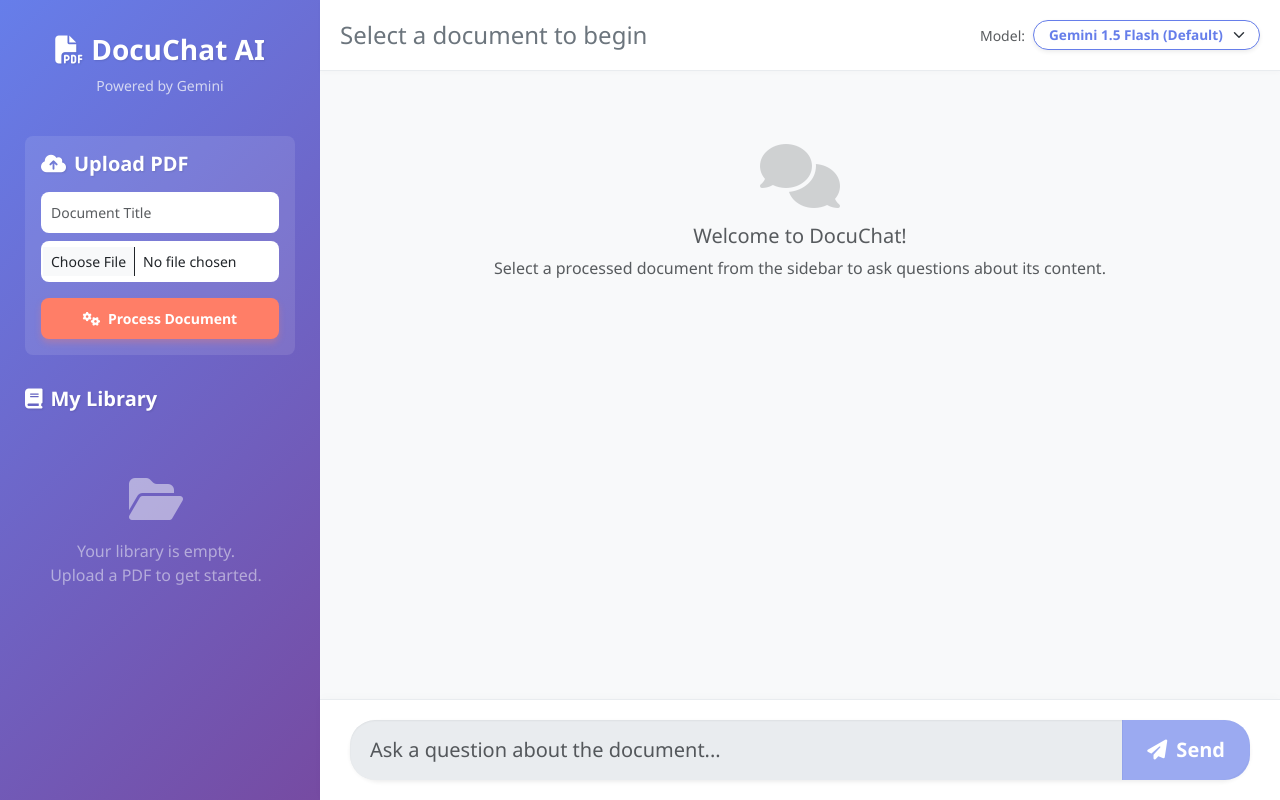
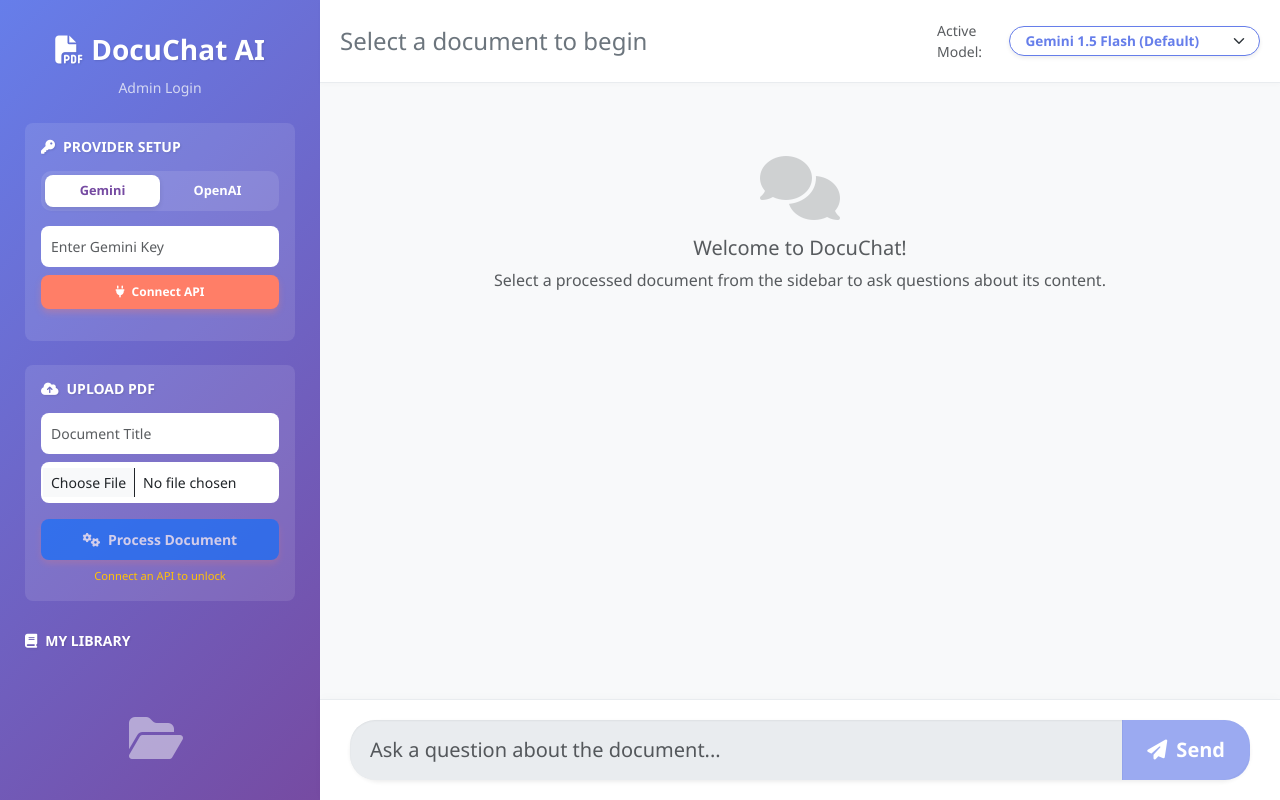
Before and after one commit to Devn913/Simple_RAG, a Django app: page / in a window 1280 px wide. Run offline with Django 5.2, Linux system fonts and the light colour scheme; data that the repository does not hold is empty.

Commit message:
Feature: add admin login, toggle-based API key setup, and support for OpenAI

```diff
--- a/chat/templates/chat/index.html
+++ b/chat/templates/chat/index.html
@@ -3,7 +3,7 @@
 <head>
     <meta charset="UTF-8">
     <meta name="viewport" content="width=device-width, initial-scale=1.0">
-    <title>PDF Chat with Gemini</title>
+    <title>PDF Chat with Gemini & OpenAI</title>
     <link href="https://cdn.jsdelivr.net/npm/bootstrap@5.3.0/dist/css/bootstrap.min.css" rel="stylesheet">
     <link rel="stylesheet" href="https://cdnjs.cloudflare.com/ajax/libs/font-awesome/6.4.0/css/all.min.css">
     <style>
@@ -151,6 +151,30 @@
             color: #667eea;
             font-weight: 600;
         }
+
+        .api-toggle {
+            display: flex;
+            background: rgba(255,255,255,0.1);
+            border-radius: 10px;
+            padding: 4px;
+            margin-bottom: 15px;
+        }
+        .api-toggle-btn {
+            flex: 1;
+            border: none;
+            background: transparent;
+            color: white;
+            padding: 6px;
+            border-radius: 8px;
+            font-size: 0.8rem;
+            font-weight: 600;
+            transition: all 0.2s;
+        }
+        .api-toggle-btn.active {
+            background: white;
+            color: #764ba2;
+            box-shadow: 0 2px 5px rgba(0,0,0,0.1);
+        }
     </style>
 </head>
 <body>
@@ -160,11 +184,52 @@
             <div class="col-md-3 col-lg-3 sidebar d-flex flex-column">
                 <div class="mb-4 text-center">
                     <h3 class="mt-2"><i class="fas fa-file-pdf me-2"></i>DocuChat AI</h3>
-                    <p class="small text-light opacity-75">Powered by Gemini</p>
+                    {% if is_admin %}
+                        <div class="d-flex align-items-center justify-content-center">
+                            <span class="badge bg-warning text-dark"><i class="fas fa-user-shield me-1"></i>Admin Mode</span>
+                            <a href="{% url 'logout' %}" class="text-light small ms-2"><i class="fas fa-sign-out-alt"></i></a>
+                        </div>
+                    {% else %}
+                        <a href="{% url 'login' %}" class="text-light small text-decoration-none opacity-75">Admin Login</a>
+                    {% endif %}
                 </div>
 
+                {% if not is_admin %}
+                <!-- API Key Section for Users -->
+                <div class="api-section bg-white bg-opacity-10 p-3 rounded-3 mb-4">
+                    <h5 class="mb-3 small text-uppercase ls-1"><i class="fas fa-key me-2"></i>Provider Setup</h5>
+
+                    <div class="api-toggle">
+                        <button onclick="toggleApi('gemini')" id="toggle-gemini" class="api-toggle-btn active">Gemini</button>
+                        <button onclick="toggleApi('openai')" id="toggle-openai" class="api-toggle-btn">OpenAI</button>
+                    </div>
+
+                    <div id="api-input-container">
+                        <input type="password" id="api-key-input" class="form-control form-control-sm mb-2" placeholder="Enter Gemini Key">
+                        <button onclick="submitKey()" id="check-key-btn" class="btn btn-primary btn-sm w-100 py-2" style="font-size: 0.75rem;">
+                            <i class="fas fa-plug me-1"></i> Connect API
+                        </button>
+                    </div>
+
+                    <div id="active-keys" class="mt-3">
+                        {% if has_gemini_key %}
+                            <div class="d-flex justify-content-between align-items-center mb-1">
+                                <span class="small"><i class="fas fa-check-circle text-success me-1"></i> Gemini Active</span>
+                                <button onclick="clearKeys()" class="btn btn-link text-light p-0 small" style="font-size: 0.65rem; text-decoration:none;">Clear</button>
+                            </div>
+                        {% endif %}
+                        {% if has_openai_key %}
+                            <div class="d-flex justify-content-between align-items-center">
+                                <span class="small"><i class="fas fa-check-circle text-success me-1"></i> OpenAI Active</span>
+                                <button onclick="clearKeys()" class="btn btn-link text-light p-0 small" style="font-size: 0.65rem; text-decoration:none;">Clear</button>
+                            </div>
+                        {% endif %}
+                    </div>
+                </div>
+                {% endif %}
+
                 <div class="upload-section bg-white bg-opacity-10 p-3 rounded-3 mb-4">
-                    <h5 class="mb-3"><i class="fas fa-cloud-upload-alt me-2"></i>Upload PDF</h5>
+                    <h5 class="mb-3 small text-uppercase ls-1"><i class="fas fa-cloud-upload-alt me-2"></i>Upload PDF</h5>
                     <form action="{% url 'upload_pdf' %}" method="post" enctype="multipart/form-data">
                         {% csrf_token %}
                         <div class="mb-2">
@@ -173,11 +238,16 @@
                         <div class="mb-3">
                             <input type="file" name="file" class="form-control form-control-sm" required id="id_file" accept=".pdf">
                         </div>
-                        <button type="submit" class="btn btn-primary w-100 btn-sm"><i class="fas fa-cogs me-1"></i> Process Document</button>
+                        <button type="submit" class="btn btn-primary w-100 btn-sm" id="upload-btn" {% if not is_admin and not has_gemini_key and not has_openai_key %}disabled{% endif %}>
+                            <i class="fas fa-cogs me-1"></i> Process Document
+                        </button>
+                        {% if not is_admin and not has_gemini_key and not has_openai_key %}
+                            <p class="text-center small text-warning mt-2 mb-0" style="font-size: 0.7rem;">Connect an API to unlock</p>
+                        {% endif %}
                     </form>
                 </div>
 
-                <h5 class="mb-3 mt-2"><i class="fas fa-book me-2"></i>My Library</h5>
+                <h5 class="mb-3 mt-2 small text-uppercase ls-1"><i class="fas fa-book me-2"></i>My Library</h5>
                 <div id="pdf-list" class="flex-grow-1 overflow-auto pe-2">
                     {% for doc in documents %}
                         <div class="pdf-item {% if doc.status == 'FAILED' %}border-danger{% endif %}" data-id="{{ doc.id }}" data-status="{{ doc.status }}">
@@ -210,10 +280,10 @@
                 <div class="chat-header d-flex justify-content-between align-items-center">
                     <h4 class="m-0 text-secondary" id="current-doc-title">Select a document to begin</h4>
                     <div class="d-flex align-items-center">
-                        <label for="model-selector" class="me-2 mb-0 small text-muted">Model:</label>
-                        <select id="model-selector" class="form-select form-select-sm shadow-sm">
+                        <label for="model-selector" class="me-2 mb-0 small text-muted">Active Model:</label>
+                        <select id="model-selector" class="form-select form-select-sm shadow-sm" style="min-width: 200px;">
                             {% for model in available_models %}
-                                <option value="{{ model.name }}" {% if model.name == "models/gemini-1.5-flash" %}selected{% endif %}>
+                                <option value="{{ model.name }}" {% if model.name == "models/gemini-1.5-flash" or model.name == "gpt-4o" %}selected{% endif %}>
                                     {{ model.display_name }}
                                 </option>
                             {% empty %}
@@ -245,6 +315,49 @@
 
     <script>
         let selectedDocId = null;
+        let activeApiType = 'gemini';
+
+        function toggleApi(type) {
+            activeApiType = type;
+            document.getElementById('toggle-gemini').classList.toggle('active', type === 'gemini');
+            document.getElementById('toggle-openai').classList.toggle('active', type === 'openai');
+            document.getElementById('api-key-input').placeholder = `Enter ${type === 'gemini' ? 'Gemini' : 'OpenAI'} Key`;
+            document.getElementById('api-key-input').value = '';
+        }
+
+        async function submitKey() {
+            const input = document.getElementById('api-key-input');
+            const key = input.value.trim();
+            if (!key) return;
+
+            const btn = document.getElementById('check-key-btn');
+            const originalText = btn.innerHTML;
+            btn.innerHTML = '<i class="fas fa-spinner fa-spin me-1"></i> Connecting...';
+            btn.disabled = true;
+
+            const formData = new FormData();
+            formData.append('key_type', activeApiType);
+            formData.append('key', key);
+
+            try {
+                const response = await fetch("{% url 'validate_api_key' %}", {
+                    method: 'POST',
+                    headers: { 'X-CSRFToken': '{{ csrf_token }}' },
+                    body: formData
+                });
+                const data = await response.json();
+                if (data.success) {
+                    location.reload();
+                } else {
+                    alert('Invalid Key: ' + data.error);
+                }
+            } catch (e) {
+                alert('Connection error');
+            } finally {
+                btn.innerHTML = originalText;
+                btn.disabled = false;
+            }
+        }
 
         document.querySelectorAll('.pdf-item').forEach(item => {
             item.addEventListener('click', function() {
@@ -282,16 +395,12 @@
             if (!query || !selectedDocId) return;
 
             const chatMessages = document.getElementById('chat-messages');
-
-            // Add user message
             const userMsgDiv = document.createElement('div');
             userMsgDiv.className = 'message user-message shadow-sm';
             userMsgDiv.innerText = query;
             chatMessages.appendChild(userMsgDiv);
-
             input.value = '';
 
-            // Add loading message
             const loadingMsgDiv = document.createElement('div');
             loadingMsgDiv.className = 'message bot-message loading shadow-sm';
             loadingMsgDiv.innerHTML = '<i class="fas fa-robot me-2 text-primary opacity-50"></i>Analyzing document';
@@ -325,10 +434,9 @@
                 chatMessages.removeChild(loadingMsgDiv);
                 const botMsgDiv = document.createElement('div');
                 botMsgDiv.className = 'message bot-message border-danger text-danger shadow-sm';
-                botMsgDiv.innerHTML = `<i class="fas fa-exclamation-triangle me-2"></i>Connection error. Please try again.`;
+                botMsgDiv.innerHTML = `<i class="fas fa-exclamation-triangle me-2"></i>Connection error.`;
                 chatMessages.appendChild(botMsgDiv);
             }
-
             chatMessages.scrollTop = chatMessages.scrollHeight;
         }
 
@@ -338,54 +446,37 @@
         });
 
         async function deleteDocument(event, docId) {
-            event.stopPropagation(); // Prevent selecting the document when clicking delete
-
-            if (!confirm('Are you sure you want to delete this document and its chat history? This action cannot be undone.')) {
-                return;
-            }
+            event.stopPropagation();
+            if (!confirm('Are you sure?')) return;
 
             const item = document.querySelector(`.pdf-item[data-id="${docId}"]`);
-            const originalOpacity = item.style.opacity;
             item.style.opacity = '0.5';
-            item.style.pointerEvents = 'none';
 
             try {
                 const response = await fetch(`/delete/${docId}/`, {
                     method: 'POST',
-                    headers: {
-                        'X-CSRFToken': '{{ csrf_token }}'
-                    }
+                    headers: { 'X-CSRFToken': '{{ csrf_token }}' }
                 });
-
                 const data = await response.json();
-
                 if (data.success) {
-                    item.style.transform = 'translateX(-20px)';
-                    item.style.opacity = '0';
-                    setTimeout(() => {
-                        item.remove();
-                        if (selectedDocId == docId) {
-                            selectedDocId = null;
-                            document.getElementById('query-input').disabled = true;
-                            document.getElementById('send-btn').disabled = true;
-                            document.getElementById('current-doc-title').innerText = 'Select a document to begin';
-                            document.getElementById('chat-messages').innerHTML = `
-                                <div class="text-center mt-5 text-muted">
-                                    <i class="fas fa-comments fa-4x mb-3 opacity-25"></i>
-                                    <h5>Welcome to DocuChat!</h5>
-                                    <p>Select a processed document from the sidebar to ask questions about its content.</p>
-                                </div>`;
-                        }
-                    }, 300);
-                } else {
-                    alert('Error: ' + (data.error || 'Failed to delete document'));
-                    item.style.opacity = originalOpacity;
-                    item.style.pointerEvents = 'auto';
+                    item.remove();
+                    if (selectedDocId == docId) location.reload();
                 }
             } catch (error) {
-                alert('Connection error. Failed to delete document.');
-                item.style.opacity = originalOpacity;
-                item.style.pointerEvents = 'auto';
+                alert('Error deleting');
+                item.style.opacity = '1';
+            }
+        }
+
+        async function clearKeys() {
+            try {
+                await fetch("{% url 'clear_keys' %}", {
+                    method: 'POST',
+                    headers: { 'X-CSRFToken': '{{ csrf_token }}' }
+                });
+                location.reload();
+            } catch (e) {
+                alert('Error clearing keys');
             }
         }
     </script>
--- a/chat/urls.py
+++ b/chat/urls.py
@@ -6,4 +6,8 @@
     path('upload/', views.upload_pdf, name='upload_pdf'),
     path('ask/', views.ask_question, name='ask_question'),
     path('delete/<int:doc_id>/', views.delete_document, name='delete_document'),
+    path('login/', views.login_view, name='login'),
+    path('logout/', views.logout_view, name='logout'),
+    path('validate-key/', views.validate_api_key, name='validate_api_key'),
+    path('clear-keys/', views.clear_keys, name='clear_keys'),
 ]
--- a/chat/views.py
+++ b/chat/views.py
@@ -1,56 +1,121 @@
 import os
 import shutil
+import logging
 from django.shortcuts import render, redirect, get_object_or_404
 from django.http import JsonResponse
+from django.contrib.auth import authenticate, login, logout
+from django.contrib.auth.decorators import login_required
+from django.views.decorators.http import require_POST
+from django.conf import settings
 from .forms import PDFUploadForm
 from .models import PDFDocument
-from .utils import process_pdf, get_answer, list_gemini_models
-from django.conf import settings
+from .utils import process_pdf, get_answer, list_gemini_models, validate_key
+
+logger = logging.getLogger(__name__)
 
 def index(request):
     documents = PDFDocument.objects.all().order_by('-uploaded_at')
     form = PDFUploadForm()
-    # Fetch available models from Gemini
-    available_models = list_gemini_models()
+
+    # Check if we should use server keys (admin logged in) or user keys
+    use_server_keys = request.user.is_authenticated
+
+    # If not admin, we might have keys in the session
+    gemini_key = request.session.get('gemini_key')
+    openai_key = request.session.get('openai_key')
+
+    available_models = list_gemini_models(api_key=None if use_server_keys else gemini_key)
+
+    # Add common OpenAI models if key is provided
+    if openai_key:
+        available_models.extend([
+            {'name': 'gpt-4o', 'display_name': 'GPT-4o'},
+            {'name': 'gpt-4-turbo', 'display_name': 'GPT-4 Turbo'},
+            {'name': 'gpt-3.5-turbo', 'display_name': 'GPT-3.5 Turbo'},
+        ])
+
     return render(request, 'chat/index.html', {
         'documents': documents,
         'form': form,
-        'available_models': available_models
+        'available_models': available_models,
+        'is_admin': request.user.is_authenticated,
+        'has_gemini_key': bool(gemini_key),
+        'has_openai_key': bool(openai_key)
     })
 
-import logging
+def login_view(request):
+    if request.method == 'POST':
+        username = request.POST.get('username')
+        password = request.POST.get('password')
+        user = authenticate(request, username=username, password=password)
+        if user is not None:
+            login(request, user)
+            return redirect('index')
+        else:
+            return render(request, 'chat/login.html', {'error': 'Invalid credentials'})
+    return render(request, 'chat/login.html')
 
-logger = logging.getLogger(__name__)
+def logout_view(request):
+    logout(request)
+    return redirect('index')
+
+@require_POST
+def validate_api_key(request):
+    key_type = request.POST.get('key_type')
+    key = request.POST.get('key')
+
+    if not key:
+        return JsonResponse({'success': False, 'error': 'Key is required'})
+
+    success, message = validate_key(key_type, key)
+    if success:
+        # Save to session
+        request.session[f'{key_type}_key'] = key
+        return JsonResponse({'success': True, 'message': message})
+    else:
+        return JsonResponse({'success': False, 'error': message})
+
+@require_POST
+def clear_keys(request):
+    request.session.pop('gemini_key', None)
+    request.session.pop('openai_key', None)
+    return JsonResponse({'success': True})
 
 def upload_pdf(request):
     if request.method == 'POST':
         form = PDFUploadForm(request.POST, request.FILES)
         if form.is_valid():
+            # Check if user has permission (admin or has provided keys)
+            gemini_key = request.session.get('gemini_key')
+            openai_key = request.session.get('openai_key')
+
+            if not request.user.is_authenticated and not (gemini_key or openai_key):
+                return redirect('index')
+
             pdf_doc = form.save()
 
-            # Ensure vector_stores directory exists
             vector_store_root = os.path.join(getattr(settings, 'DATA_DIR', settings.BASE_DIR), 'vector_stores')
             if not os.path.exists(vector_store_root):
                 os.makedirs(vector_store_root)
 
-            # Use a more robust path for the vector store
             folder_name = f"doc_{pdf_doc.id}"
             vector_store_path = os.path.join(vector_store_root, folder_name)
 
-            # Update the path in the model
             pdf_doc.vector_store_path = vector_store_path
             pdf_doc.save()
 
-            # Process the PDF (extract, chunk, embed)
             try:
-                process_pdf(pdf_doc.file.path, vector_store_path)
+                # Use server keys if admin, otherwise session keys
+                g_key = None if request.user.is_authenticated else gemini_key
+                o_key = None if request.user.is_authenticated else openai_key
+
+                process_pdf(pdf_doc.file.path, vector_store_path, gemini_key=g_key, openai_key=o_key)
                 pdf_doc.status = 'COMPLETED'
                 pdf_doc.save()
-                logger.info(f"Successfully processed PDF: {pdf_doc.title}")
             except Exception as e:
                 pdf_doc.status = 'FAILED'
                 pdf_doc.save()
-                logger.error(f"Error processing PDF '{pdf_doc.title}': {str(e)}")
+                logger.error(f"Error processing PDF: {str(e)}")
 
             return redirect('index')
     return redirect('index')
@@ -61,52 +126,41 @@
         doc_id = request.POST.get('doc_id')
         model_name = request.POST.get('model_name')
 
+        gemini_key = request.session.get('gemini_key')
+        openai_key = request.session.get('openai_key')
+
+        if not request.user.is_authenticated and not (gemini_key or openai_key):
+            return JsonResponse({'error': 'Please provide an API key first'}, status=401)
+
         if not query or not doc_id:
             return JsonResponse({'error': 'Missing query or document selection'}, status=400)
 
         try:
             pdf_doc = PDFDocument.objects.get(id=doc_id)
             if not pdf_doc.vector_store_path or not os.path.exists(pdf_doc.vector_store_path):
-                return JsonResponse({'error': 'Vector store not found for this document'}, status=404)
+                return JsonResponse({'error': 'Vector store not found'}, status=404)
 
-            # Pass the selected model_name to get_answer
-            answer = get_answer(query, pdf_doc.vector_store_path, model_name=model_name)
+            g_key = None if request.user.is_authenticated else gemini_key
+            o_key = None if request.user.is_authenticated else openai_key
+
+            answer = get_answer(query, pdf_doc.vector_store_path, model_name=model_name, gemini_key=g_key, openai_key=o_key)
             return JsonResponse({'answer': answer})
-        except PDFDocument.DoesNotExist:
-            return JsonResponse({'error': 'Document not found'}, status=404)
         except Exception as e:
-            logger.error(f"Error in ask_question: {str(e)}")
             return JsonResponse({'error': str(e)}, status=500)
 
-    return JsonResponse({'error': 'Invalid request method'}, status=405)
+    return JsonResponse({'error': 'Invalid method'}, status=405)
 
+@require_POST
 def delete_document(request, doc_id):
-    if request.method == 'POST':
-        try:
-            pdf_doc = get_object_or_404(PDFDocument, id=doc_id)
-
-            # 1. Delete vector store folder if it exists
-            if pdf_doc.vector_store_path and os.path.exists(pdf_doc.vector_store_path):
-                try:
-                    shutil.rmtree(pdf_doc.vector_store_path)
-                    logger.info(f"Deleted vector store for document ID {doc_id}")
-                except Exception as e:
-                    logger.error(f"Error deleting vector store: {str(e)}")
-
-            # 2. Delete the PDF file itself
-            if pdf_doc.file and os.path.exists(pdf_doc.file.path):
-                try:
-                    os.remove(pdf_doc.file.path)
-                    logger.info(f"Deleted PDF file for document ID {doc_id}")
-                except Exception as e:
-                    logger.error(f"Error deleting PDF file: {str(e)}")
-
-            # 3. Delete from DB
-            pdf_doc.delete()
-            return JsonResponse({'success': True, 'message': 'Document and associated data deleted successfully'})
-
-        except Exception as e:
-            logger.error(f"Error in delete_document view: {str(e)}")
-            return JsonResponse({'error': str(e)}, status=500)
-
-    return JsonResponse({'error': 'Invalid request method'}, status=405)
+    # Only allow admin to delete? Or anyone? User asked for admin login to use personal keys.
+    # For now, let's keep it accessible but maybe restrict to admin later if needed.
+    try:
+        pdf_doc = get_object_or_404(PDFDocument, id=doc_id)
+        if pdf_doc.vector_store_path and os.path.exists(pdf_doc.vector_store_path):
+            shutil.rmtree(pdf_doc.vector_store_path)
+        if pdf_doc.file and os.path.exists(pdf_doc.file.path):
+            os.remove(pdf_doc.file.path)
+        pdf_doc.delete()
+        return JsonResponse({'success': True})
+    except Exception as e:
+        return JsonResponse({'error': str(e)}, status=500)
--- a/requirements.txt
+++ b/requirements.txt
@@ -10,3 +10,5 @@
 psycopg2-binary
 google-generativeai
 google-genai
+langchain-openai
+openai
```
Also changed, not shown: chat/templates/chat/login.html (added, +80 -0 lines), chat/utils.py (+49 -41 lines).
